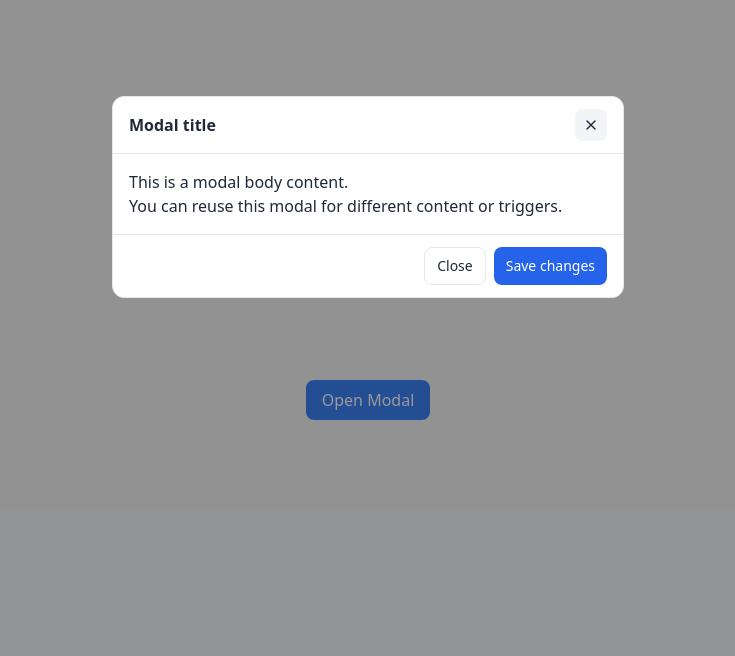
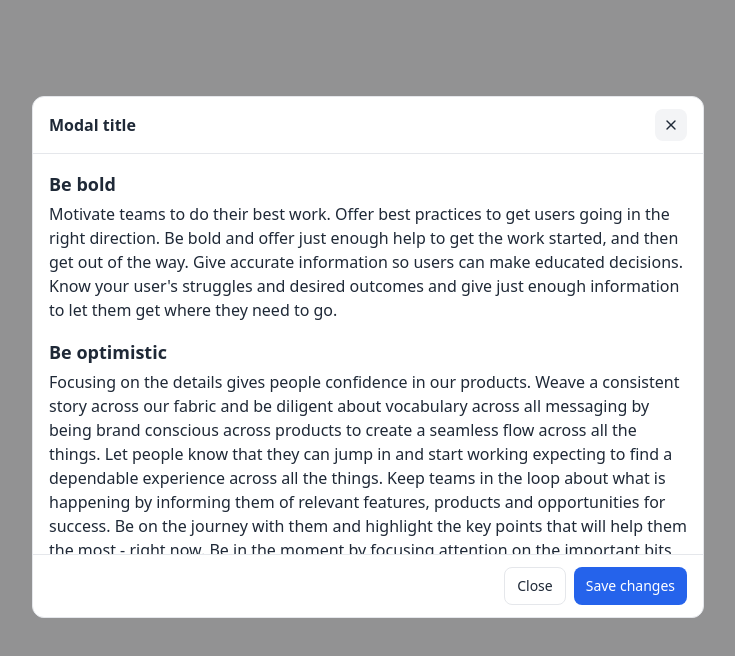
Before and after one commit to fahrianggara/component, a website: page src/modal/index.html in a window 1280 px wide. Both pictures are taken after a click on the button "Open Modal". Shown: the whole page, without its empty margins (272-1007 px from the left). Drawn offline with nearby package versions, Linux system fonts and the light colour scheme; files that its build step writes are made by us from their sources.

Commit message:
Update modal content and styling in index.html; enhance readability and structure

```diff
--- a/src/modal/index.html
+++ b/src/modal/index.html
@@ -47,7 +47,7 @@
         class="hidden size-full fixed top-0 start-0 z-80 overflow-x-hidden overflow-y-auto bg-black/40 transition-opacity"
         role="dialog" tabindex="-1" aria-labelledby="modal-example-label">
 
-        <div class="sm:max-w-lg sm:w-full m-3 sm:mx-auto mt-24">
+        <div class="sm:max-w-2xl sm:w-full m-3 sm:mx-auto mt-24 ">
             <div
                 class="flex flex-col bg-white border border-gray-200 shadow-2xs rounded-xl pointer-events-auto dark:bg-neutral-800 dark:border-neutral-700 dark:shadow-neutral-700/70">
                 <div
@@ -67,9 +67,49 @@
                         </svg>
                     </button>
                 </div>
-                <div class="p-4 overflow-y-auto text-gray-800 dark:text-neutral-400">
-                    <p>This is a modal body content.</p>
-                    <p>You can reuse this modal for different content or triggers.</p>
+                <div class="p-4 overflow-y-auto max-h-[50vh] text-gray-800 dark:text-neutral-400">
+                    <div class="space-y-4">
+                        <div>
+                            <h3 class="text-lg font-semibold text-gray-800 dark:text-white">Be bold</h3>
+                            <p class="mt-1 text-gray-800 dark:text-neutral-400">
+                                Motivate teams to do their best work. Offer best practices to get users going in the
+                                right direction. Be bold and offer just enough help to get the work started, and then
+                                get out of the way. Give accurate information so users can make educated decisions. Know
+                                your user's struggles and desired outcomes and give just enough information to let them
+                                get where they need to go.
+                            </p>
+                        </div>
+
+                        <div>
+                            <h3 class="text-lg font-semibold text-gray-800 dark:text-white">Be optimistic</h3>
+                            <p class="mt-1 text-gray-800 dark:text-neutral-400">
+                                Focusing on the details gives people confidence in our products. Weave a consistent
+                                story across our fabric and be diligent about vocabulary across all messaging by being
+                                brand conscious across products to create a seamless flow across all the things. Let
+                                people know that they can jump in and start working expecting to find a dependable
+                                experience across all the things. Keep teams in the loop about what is happening by
+                                informing them of relevant features, products and opportunities for success. Be on the
+                                journey with them and highlight the key points that will help them the most - right now.
+                                Be in the moment by focusing attention on the important bits first.
+                            </p>
+                        </div>
+
+                        <div>
+                            <h3 class="text-lg font-semibold text-gray-800 dark:text-white">Be practical, with a wink
+                            </h3>
+                            <p class="mt-1 text-gray-800 dark:text-neutral-400">
+                                Keep our own story short and give teams just enough to get moving. Get to the point and
+                                be direct. Be concise - we tell the story of how we can help, but we do it directly and
+                                with purpose. Be on the lookout for opportunities and be quick to offer a helping hand.
+                                At the same time realize that nobody likes a nosy neighbor. Give the user just enough to
+                                know that something awesome is around the corner and then get out of the way. Write
+                                clear, accurate, and concise text that makes interfaces more usable and consistent - and
+                                builds trust. We strive to write text that is understandable by anyone, anywhere,
+                                regardless of their culture or language so that everyone feels they are part of the
+                                team.
+                            </p>
+                        </div>
+                    </div>
                 </div>
                 <div class="flex justify-end gap-x-2 py-3 px-4 border-t border-gray-200 dark:border-neutral-700">
                     <button type="button"
@@ -89,7 +129,6 @@
     <script>
         const modal = document.getElementById('modal-example');
         const modalEvent = new Modal(modal, {
-            backdrop: true, // or true
             keyboard: false,
             duration: 200, // Duration for fade-in/out animation
         });
```
